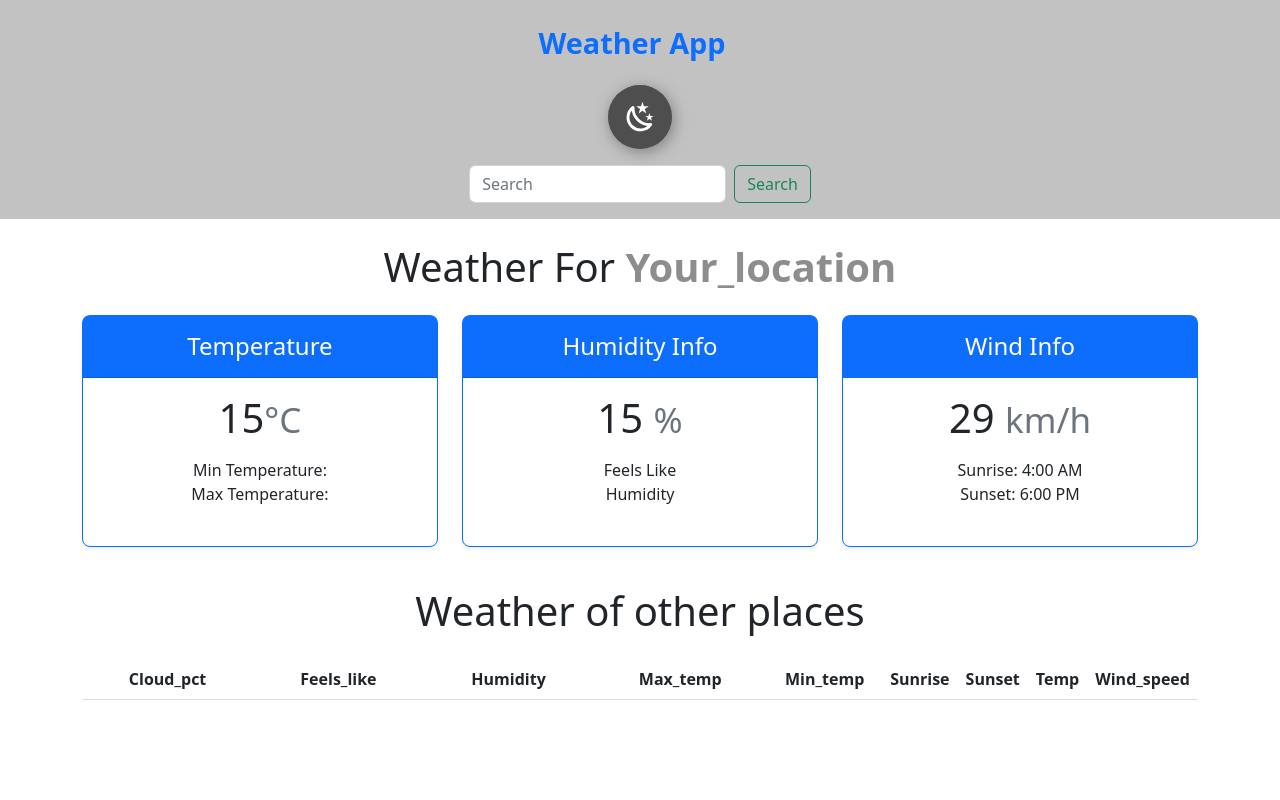
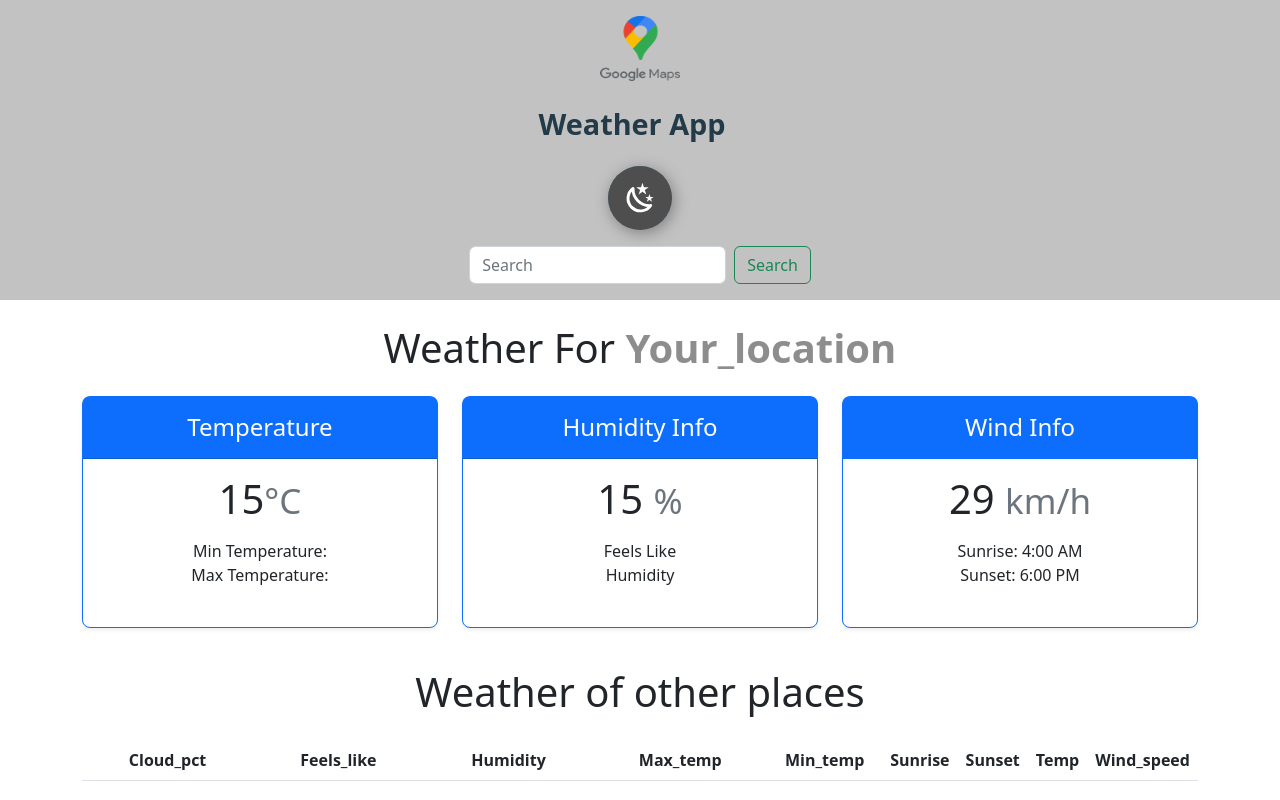
Before and after one commit to itzakhand/weather-forecast-app, a plain HTML site: page index.html in a window 1280 px wide. Drawn offline with nearby package versions, Linux system fonts and the light colour scheme; no server answers.

Commit message:
UI change

```diff
--- a/index.html
+++ b/index.html
@@ -17,9 +17,7 @@
   <nav class="navbar navbar-expand-lg ">
     <div class="navbar">
 
-      <!-- <img src="./icons8-rain-cloud-48.png" alt=""> -->
-
-
+      <a href="https://maps.google.com/" tag><img src="./Google_Maps_Logo_2020.svg.png" class="windy" height="65px" width="80px"></a>
       <a class="navbar-brand" href="#">Weather App</a>
       <div class="weather">
         <svg class="state" viewBox="-112.5 -112.5 225 225">
--- a/style.css
+++ b/style.css
@@ -6,6 +6,7 @@
   margin: 0;
   padding: 0;
 }
+
 .blink {
   animation: blink 1.8s linear infinite;
 }
@@ -32,7 +33,7 @@
 .navbar-brand {
   font-size: 1.8rem !important;
   font-weight: 700;
-  color: #0d6efd !important;
+  color: #233a48 !important;
 }
 
 /* Icon animation*/
```
Also changed, not shown: Google_Maps_Logo_2020.svg.png (added).
